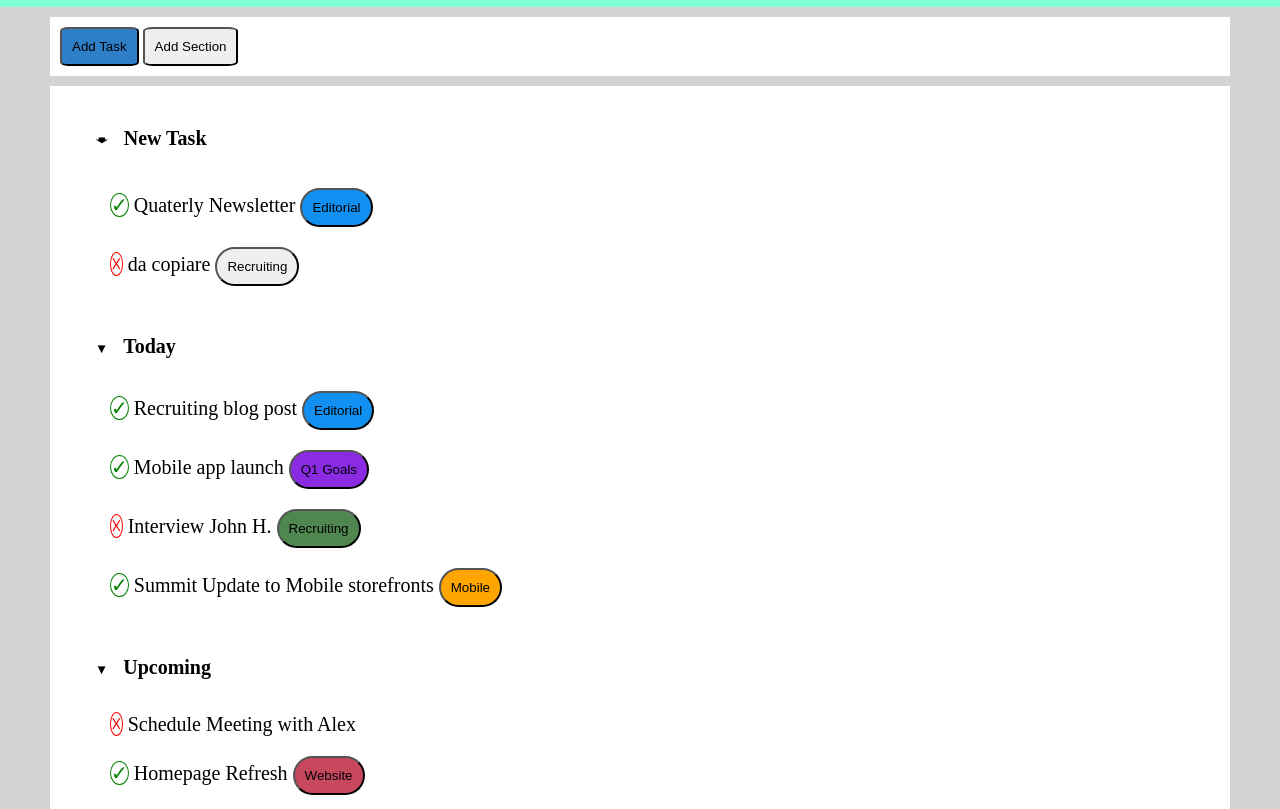
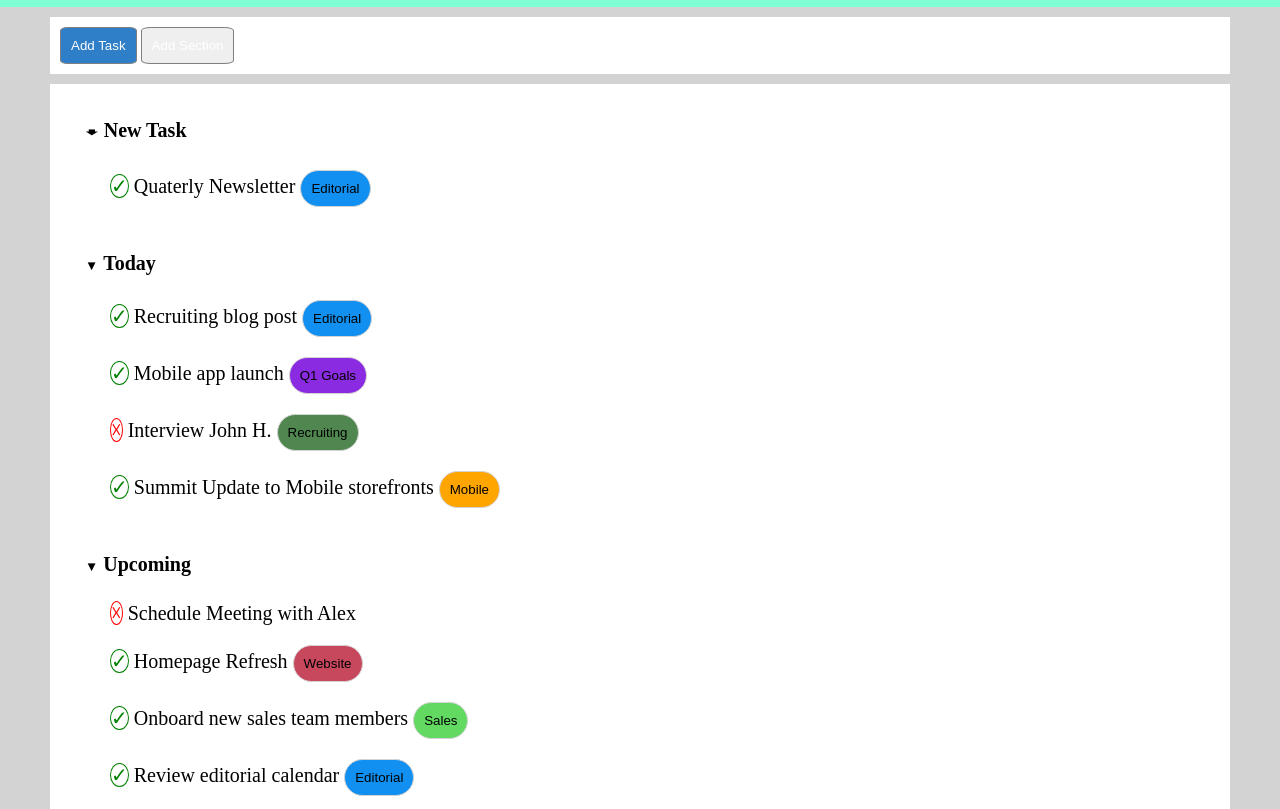
Before and after one commit to LunaLopis/html-css-toboolist, a plain HTML site: page index.html in a window 1280 px wide. Shown: the part 143-952 px from the top of the page. Drawn offline with Linux system fonts and the light colour scheme.

Commit message:
bottoni lista

```diff
--- a/css/style.css
+++ b/css/style.css
@@ -33,15 +33,18 @@ body {
 }
 
 /* indicazioni generali bottoni */
-.bottoni {
+.conteiner {
     background-color: white;
     margin: 10px 50px 10px 50px;
     padding: 10px;
 }
 
-button {
+.tes {
     border-radius: 10%;
     padding: 10px;
+    color:white;
+    border: 1px solid grey;
+
 }
 
 #bazzurro {
@@ -88,8 +91,10 @@ li {
     border-radius: 50%;
 }
 
-li button {
+.bottone {
     border-radius: 40px;
+    padding: 10px;
+    border: 1px solid lightgrey;
 }
 
 /* colori bottoni lista */
--- a/index.html
+++ b/index.html
@@ -19,30 +19,22 @@
 
   <main>
     <div class="conteiner">
-      <div class="bottoni">
-        <button class="task" id="bazzurro" type="button">Add Task</button>
-        <button class="section" type="button">Add Section</button>
-      </div>
+      <button class="tes" id="bazzurro" type="button">Add Task</button>
+      <button class="tes" type="button">Add Section</button>
     </div>
-
+    <!-- INIZIO LISTA -->
     <div class="lista">
       <ul>
+        <!-- primo punto della lista "New Task"-->
         <li>
-          <!-- primo punto della lista "New Task"-->
-
           <button class="arrow" type="button">&#129091;</button>
           <span class="nomi_lista">New Task</span>
+          <!-- contenuto primo punto -->
           <ul>
             <li>
               <span class="checkmark">&#10003;</span>
               <span>Quaterly Newsletter</span>
-              <button class="editorial" type="button">Editorial</button>
-            </li>
-
-            <li>
-              <span class="crossmark">&#9747;</span>
-              <span>da copiare</span>
-              <button class="Recruiting" type="button">Recruiting</button>
+              <button class="bottone editorial" type="button">Editorial</button>
             </li>
           </ul>
         </li>
@@ -55,22 +47,22 @@
             <li>
               <span class="checkmark">&#10003;</span>
               <span>Recruiting blog post</span>
-              <button class="editorial" type="button">Editorial</button>
+              <button class="bottone editorial" type="button">Editorial</button>
             </li>
             <li>
               <span class="checkmark">&#10003;</span>
               <span>Mobile app launch</span>
-              <button class="bgoals" type="button">Q1 Goals</button>
+              <button class="bottone bgoals" type="button">Q1 Goals</button>
             </li>
             <li>
               <span class="crossmark">&#9747;</span>
               <span>Interview John H.</span>
-              <button class="recruiting" type="button">Recruiting</button>
+              <button class="bottone recruiting" type="button">Recruiting</button>
             </li>
             <li>
               <span class="checkmark">&#10003;</span>
               <span>Summit Update to Mobile storefronts</span>
-              <button class="mobile" type="button">Mobile</button>
+              <button class="bottone mobile" type="button">Mobile</button>
             </li>
           </ul>
         </li>
@@ -79,24 +71,24 @@
           <button class="arrow" type="button">&#9660;</button>
           <span class="nomi_lista">Upcoming</span>
           <ul>
-            <li>
+            <li class="sottolista">
               <span class="crossmark">&#9747;</span>
               <span>Schedule Meeting with Alex</span>
             </li>
             <li>
               <span class="checkmark">&#10003;</span>
               <span>Homepage Refresh</span>
-              <button class="website" type="button">Website</button>
+              <button class="bottone website" type="button">Website</button>
             </li>
             <li>
               <span class="checkmark">&#10003;</span>
               <span>Onboard new sales team members</span>
-              <button class="sales" type="button">Sales</button>
+              <button class="bottone sales" type="button">Sales</button>
             </li>
             <li>
               <span class="checkmark">&#10003;</span>
               <span>Review editorial calendar </span>
-              <button class="editorial" type="button">Editorial</button>
+              <button class="bottone editorial" type="button">Editorial</button>
             </li>
           </ul>
         </li>
```
